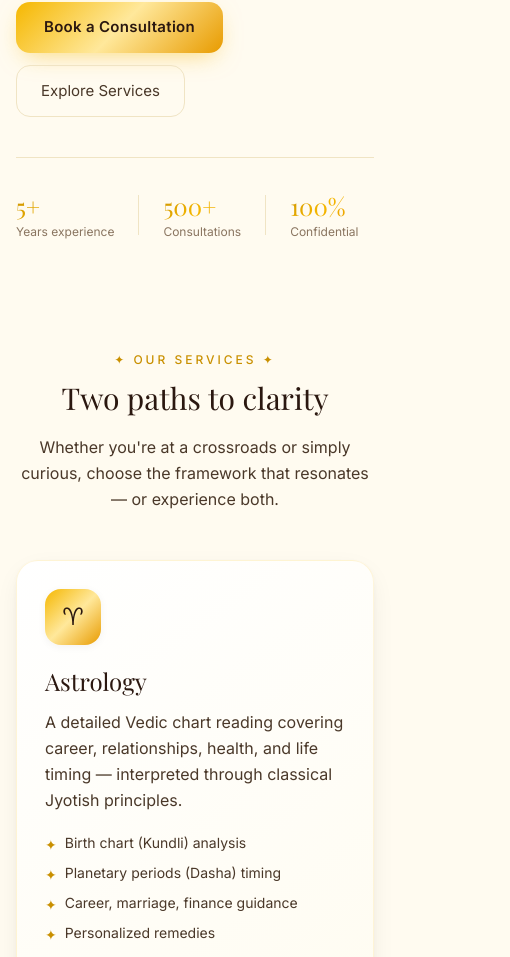
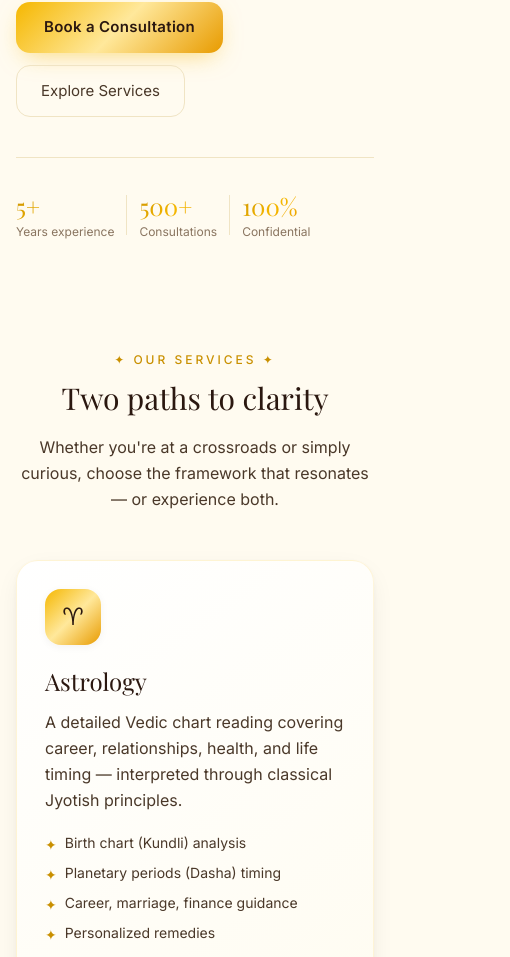
Before and after one commit to rohangupta16011-stack/astrobookingportal, a Next.js app: page / in a window 390 px wide. Shown: the part 942-1899 px from the top of the page, 510 px wide, since content can reach past the window. Built offline with nearby package versions, Linux system fonts and the light colour scheme; a web font is replaced by a local one.

Commit message:
Fix mobile horizontal overflow forcing browser to zoom out
- Clip horizontal overflow on html/body so background orbs don't push viewport
- Explicit viewport meta (device-width, initial-scale=1)
- Tighten hero stat row gap on small screens

```diff
--- a/app/globals.css
+++ b/app/globals.css
@@ -8,6 +8,12 @@ body {
   color: #2B1810;
   -webkit-font-smoothing: antialiased;
   -moz-osx-font-smoothing: grayscale;
+  overflow-x: hidden;
+  max-width: 100vw;
+}
+
+body {
+  position: relative;
 }
 
 /* Sunlit ambient background */
--- a/app/layout.tsx
+++ b/app/layout.tsx
@@ -1,6 +1,12 @@
-import type { Metadata } from "next";
+import type { Metadata, Viewport } from "next";
 import { Playfair_Display, Inter } from "next/font/google";
 import "./globals.css";
+
+export const viewport: Viewport = {
+  width: "device-width",
+  initialScale: 1,
+  maximumScale: 5,
+};
 
 const serif = Playfair_Display({
   subsets: ["latin"],
--- a/components/Sections.tsx
+++ b/components/Sections.tsx
@@ -137,7 +137,7 @@ export function Hero() {
             </a>
           </div>
 
-          <div className="flex items-center gap-6 mt-10 pt-8 border-t border-border">
+          <div className="flex items-center gap-3 sm:gap-6 mt-10 pt-8 border-t border-border min-w-0">
             <Stat n="5+" label="Years experience" />
             <div className="w-px h-10 bg-border" />
             <Stat n="500+" label="Consultations" />
```
Also changed, not shown: public/Anikita_down_old.jpg (added), public/Anikita_up_old.jpg (added).
